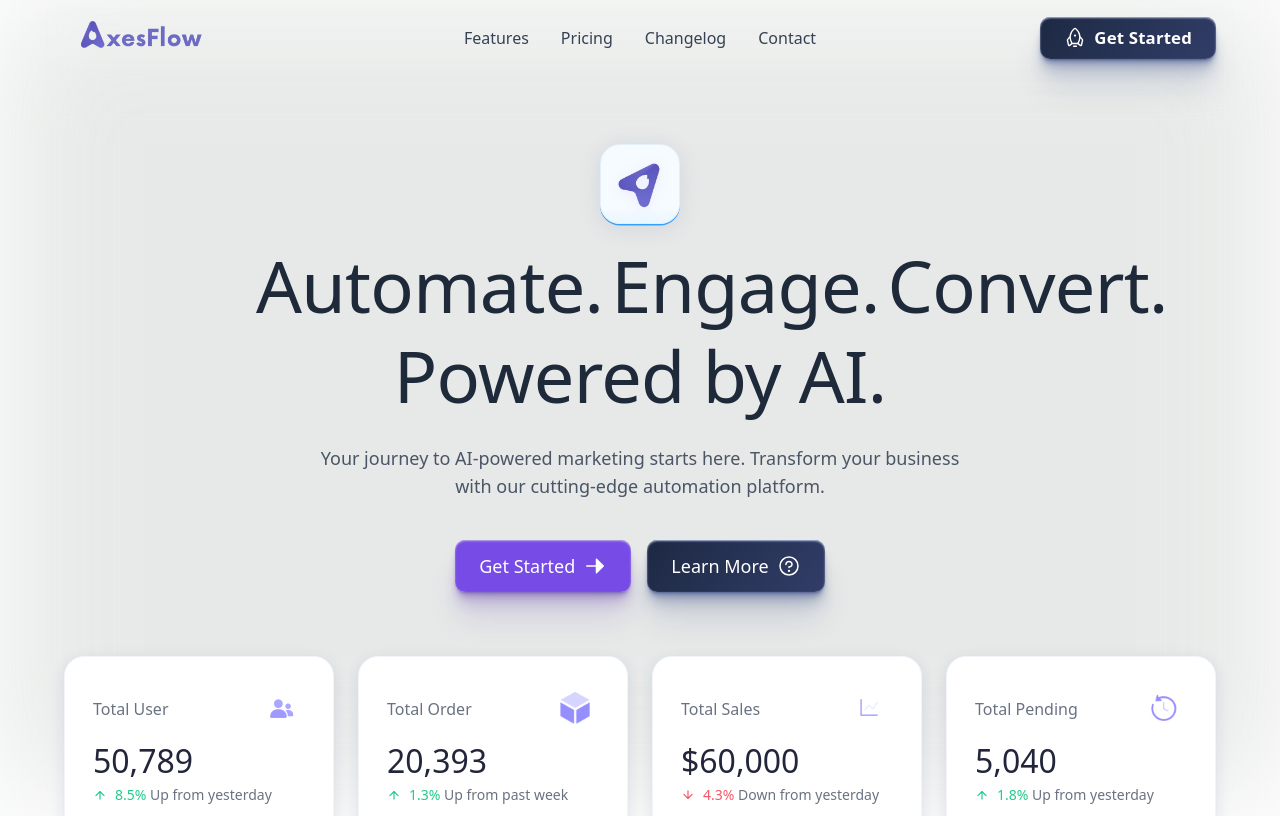
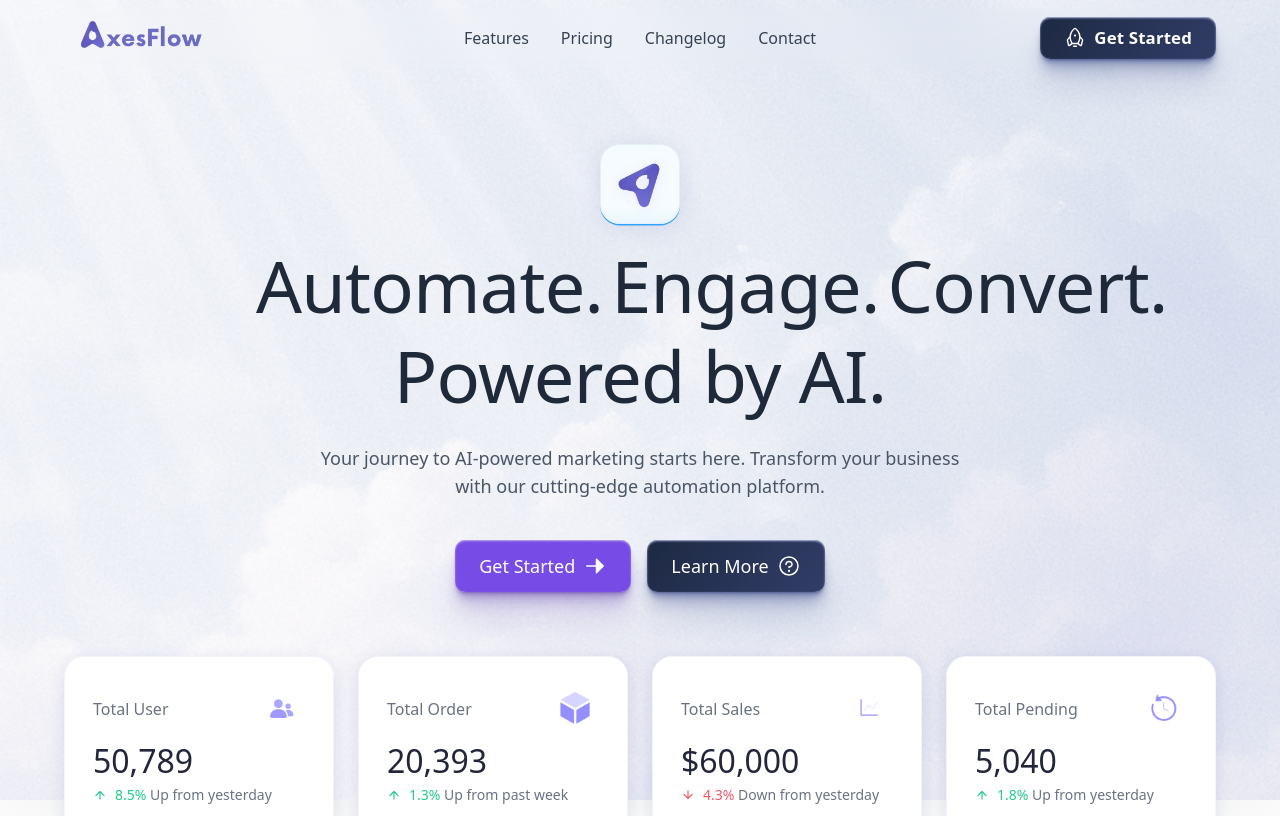
Before and after one commit to mk15586/Axesflow-landing, a Next.js app: page / in a window 1280 px wide. Shown: the top 816 px of the page. Built offline with nearby package versions, Linux system fonts and the light colour scheme.

Commit message:
added bg image

```diff
--- a/src/app/layout.tsx
+++ b/src/app/layout.tsx
@@ -40,7 +40,7 @@ export default function RootLayout({
             left: 0,
             width: "100vw",
             height: "100vh",
-
+            backgroundImage: "url('/icons/cloudy.png')", // Replace with your image path
             backgroundSize: "cover",
             backgroundPosition: "center",
             backgroundRepeat: "no-repeat",
```
Also changed, not shown: public/icons/cloudy.png (added).
